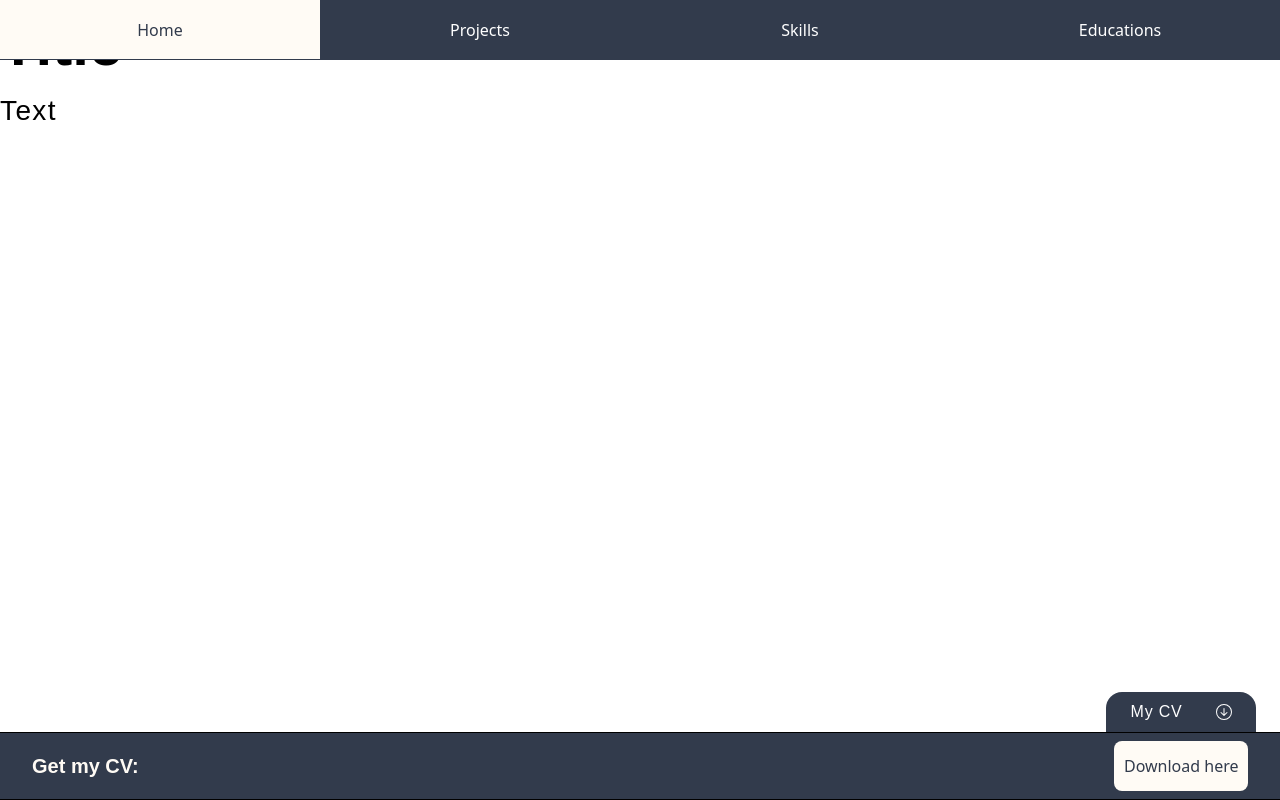
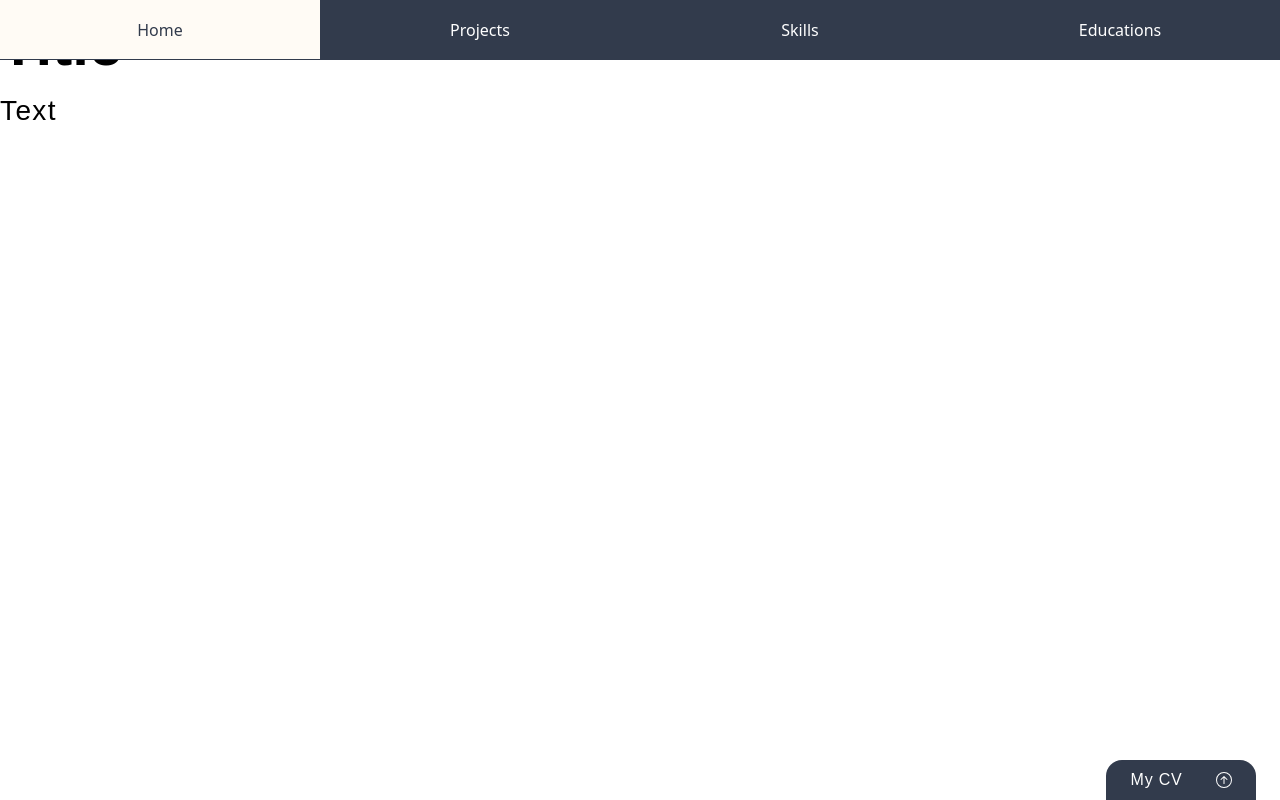
Before and after one commit to quangan186/portfolio, a React (Create React App) app: page /preview in a window 1280 px wide. Built offline with nearby package versions, Linux system fonts and the light colour scheme; the HTML template or start-up script is replaced by a standard one.

Commit message:
fix: download file

```diff
--- a/src/components/contact/Contacts.tsx
+++ b/src/components/contact/Contacts.tsx
@@ -3,7 +3,7 @@ import Title from '../utilities/text/Title'
 import {BsArrowUpCircle, BsArrowDownCircle} from 'react-icons/bs'
 import Text from '../utilities/text/Text'
 const Contacts: React.FC = () => {
-  const [isDisplayed, setIsDisplayed] = useState(true)
+  const [isDisplayed, setIsDisplayed] = useState(false)
   return (
     <div className={`fixed bottom-0 w-full ${isDisplayed ? "translate-y-0": "translate-y-full"}`}>
         <div className={`w-full h-fit flex justify-end  text-white px-6 ${isDisplayed ? "translate-y-0": "-translate-y-full"}`}>
@@ -15,7 +15,7 @@ const Contacts: React.FC = () => {
         </div>
         <div className={`bg-[#323B4C] w-full flex justify-between items-center border-y border-black py-2 px-8 `}>
           <Title className='!text-[20px] text-[#FFFBF5]'>Get my CV:</Title>
-          <a href='/public/quangan-cv.pdf' download='Bui Quang An - Web developer.pdf' className='bg-[#FFFBF5] inline-flex items-center justify-center rounded-lg w-[150px] text-[#323B4C] h-[50px]'>
+          <a href='/quangan-cv.pdf' download='Bui Quang An - Web developer.pdf' className='bg-[#FFFBF5] inline-flex items-center justify-center rounded-lg w-[150px] text-[#323B4C] h-[50px]'>
             Download here
           </a>
         </div>
```
